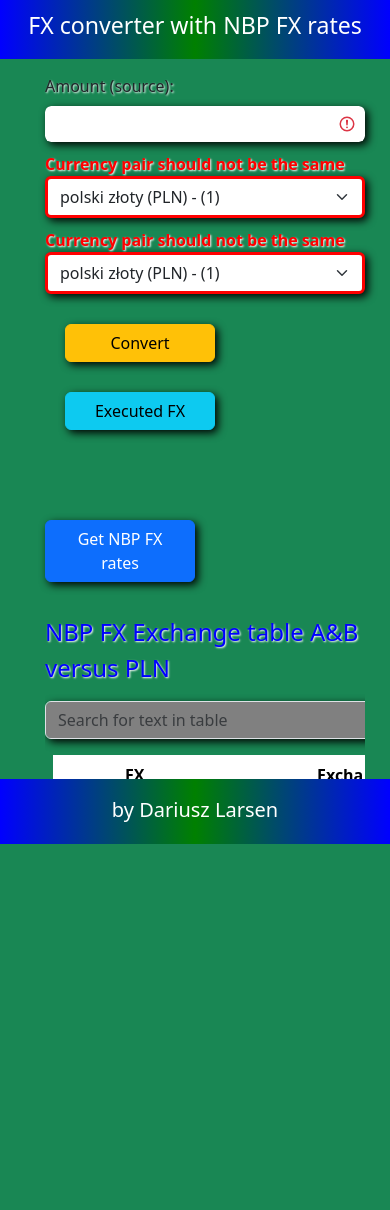
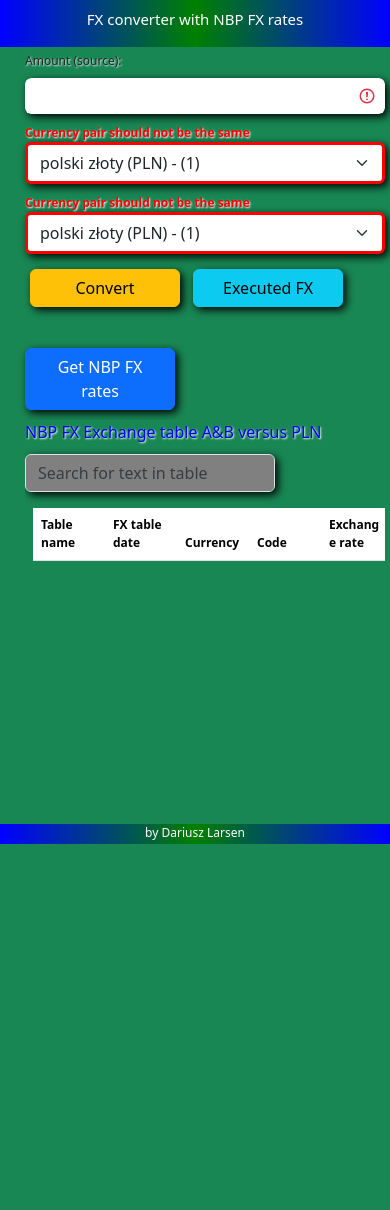
Before and after one commit to DarLar57/FX_calculator_NBP_api, a PHP site: page / in a window 390 px wide. After the commit the page ends 844 px from the top, so only its background shows below. Run offline with PHP 8.4, Linux system fonts and the light colour scheme; data that the repository does not hold is empty.

Commit message:
Signed-off-by: DarLar_75 <106186122+darlar57@users.noreply.github.com>

```diff
--- a/app/classes/controller/Controller.php
+++ b/app/classes/controller/Controller.php
@@ -22,9 +22,14 @@ class Controller {
 
         foreach ($ExRateTableAandBFromApi as $singleExRateData) {
 
-        //create CurrencyExchangeRate obj.
-        $exRateObj = new CurrencyExchangeRate($singleExRateData);
-        $db_oper->insertExRateDataToDb($exRateObj);
+            //create CurrencyExchangeRate obj.
+            $exRateObj = new CurrencyExchangeRate($singleExRateData);
+
+            //TEST
+
+            if (!((new Validate)->isCurrExRateInDb($exRateObj))) {
+                $db_oper->insertExRateDataToDb($exRateObj);
+            }
         }
     }
 
--- a/app/classes/model/DbOperations.php
+++ b/app/classes/model/DbOperations.php
@@ -192,4 +192,17 @@ class DbOperations extends DB
             throw $e;
         }
     }
+
+    public function readSingleCurrExRateInDb($exRateObj)
+    {
+        $currencyCode = $exRateObj->getCurrencyCode();
+        $currencyTableNo = $exRateObj->getTableNo();
+        $sql = "SELECT * FROM exchange_rates WHERE currency_code='$currencyCode' and table_no ='$currencyTableNo'";
+
+        $stmt = parent::$dbConn->query($sql);
+        $stmt->fetchAll(PDO::FETCH_ASSOC);
+        $rowCount = $stmt->rowCount();
+
+        return $rowCount;
+    }
 }
--- a/public/css/style.css
+++ b/public/css/style.css
@@ -75,7 +75,7 @@ button {
 }
 .table-container {
     position: relative;
-    height: 70vh;
+    height: 65vh;
     overflow-x: auto;
     word-wrap: break-word;
     overflow-y: scroll;
@@ -104,17 +104,64 @@ thead  td {
     color: red;
     font-weight: 700;
 }
-@media only screen and (max-width: 500px) {
+@media only screen and (max-width: 900px) {
+
+    body {
+        margin: 0;
+        padding: 0;
+        font-size: 12px;
+    }
+    header.text-center.bg-primary.text-white.pb-3.pt-2.fs-3 {
+        font-size: 15px !important;
+      }
+    p {
+        margin: 0;
+        font-size: 12px;
+        padding: 0;
+    }
+    h3{
+        margin: 0;
+    }
     #table_fx_rates {
         table-layout: fixed;
         width: 100%;
         word-wrap: break-word;
     }
-    #table_container {
+    #form_container {
+        margin: 0;
         padding: 5px!important;
     }
-    #form_container {
-        margin-top: 10px;
-        padding: 5px!important;
+    #NBPRatesBtn {
+        margin: 10px 0;
+    }
+    footer {
+        width: 100%;
+        height: 20px;
+        margin: 0;
+        background-image: linear-gradient(to right, blue, green, blue);
+    }
+    footer.text-center.text-white.pt-3.fs-5 {
+        padding: 0!important;
+        margin: 0!important;
+    }
+    .col-md-1.m-4 {
+        margin-top: 5px!important;
+    }
+    #inputFilter{
+        width: 250px;
+        background-color: gray;
+    }
+    #fx-table-label{
+        font-size: medium;
+        margin-bottom: 10px;
+        color: blue
+    }
+    *:not[button], [class], [id] {
+        margin-right: 0;
+        margin-left: 0;
+        padding: 0;
+    }
+    button {
+        margin: 5px;
     }
 }
```
Also changed, not shown: app/classes/model/Validate.php (+13 -0 lines).
